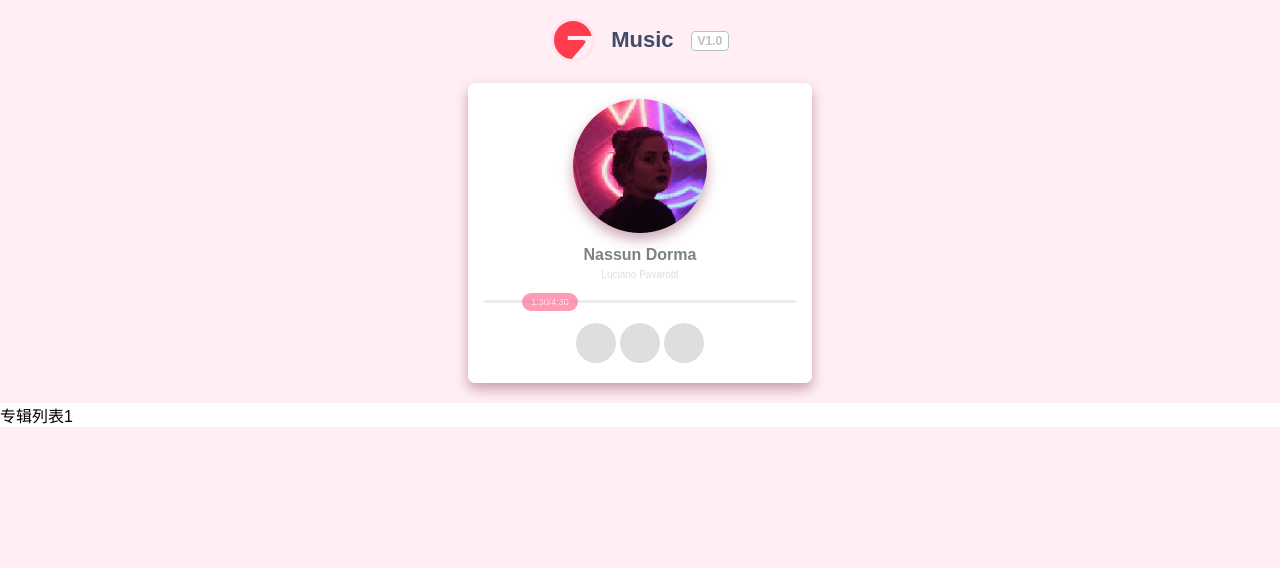
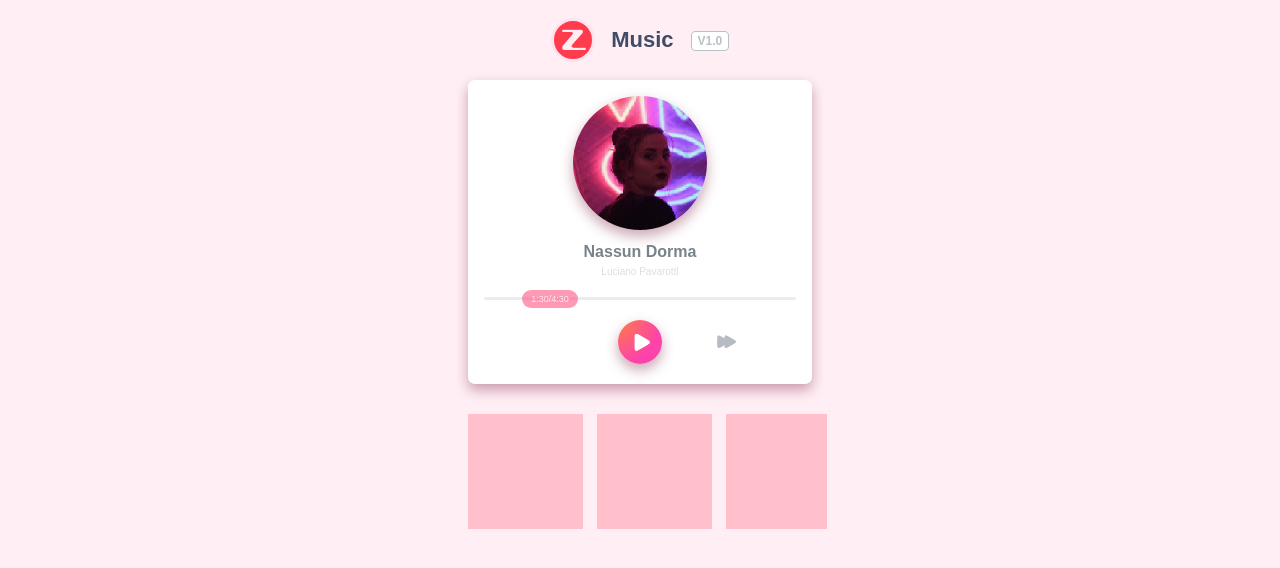
Before and after one commit to funny-man/z-music, a website built with webpack: page index.html in a window 1280 px wide. Built offline with nearby package versions, Linux system fonts and the light colour scheme.

Commit message:
静态页面-20180419

```diff
--- a/index.html
+++ b/index.html
@@ -19,7 +19,7 @@
                     </p>
                 </div>
                 <div id="player">
-                    <img src="./src/imgs/music-photo.png" alt="music-photo">
+                    <div class="music-photo"></div>
                     <h3>Nassun Dorma</h3>
                     <p>Luciano Pavarottl</p>
                     <div class="line">
@@ -27,13 +27,26 @@
                     </div>
                     <div class="btns">
                         <div class="btn loop"></div>
-                        <div class="btn play"></div>
-                        <div class="btn next"></div>
+                        <div class="btn play">
+                            <img src="./src/imgs/play.png" alt="play">
+                        </div>
+                        <div class="btn next">
+                            <img src="./src/imgs/next.png" alt="play">
+                        </div>
                     </div>
 
                 </div>
-                <div id="album-list">专辑列表1</div>
-
+                <div id="album-list">
+                    <div class="list-ct">
+                        <ul class="clearfi">
+                            <li></li>
+                            <li></li>
+                            <li></li>
+                            <li></li>
+                            <li></li>
+                        </ul>
+                    </div>
+                </div>
             </div>
         </div>
         <script src="./dist/zMusic.min.js"></script>
--- /dev/null
+++ b/postcss.config.js
@@ -0,0 +1,5 @@
+module.exports = {
+    plugins: [
+        require('autoprefixer')
+    ]
+};
--- /dev/null
+++ b/src/sass/a.css
@@ -0,0 +1,3 @@
+div{
+    display: flex;
+}
--- a/src/sass/style.scss
+++ b/src/sass/style.scss
@@ -13,6 +13,9 @@ $font-3:#dcdee0;                         //字体2
 $font-4:#e9c3d1;                         //字体3
 $btn:#d9dcdf;                            //按钮
 $btn_hover:#d9dcdf;                      //按钮悬停
+$btn-a:#ff8338;                          //按钮渐变色
+$btn-b:#fd42ac;                          //按钮渐变色
+
 
 //css
 //还是动态rem吧
@@ -24,17 +27,19 @@ $btn_hover:#d9dcdf;                      //按钮悬停
     margin: 0;
     padding: 0;
     box-sizing: border-box;
+    list-style: none;
 }
 html,
 body {
     width: 100%;
     height: 100%;
     font-family:Arial,Helvetica,sans-serif;
+    background-color: $bgc;
 }
 #logo {
     text-align: center;
     vertical-align: middle;
-    margin-top: 18px;
+    margin-top: 17px;
 }
 #logo::before {
     content: '';
@@ -47,6 +52,9 @@ body {
     padding: 3px;
     border-radius: 50%;
     background-image: url(../imgs/logo.png);
+    background-position: center;
+    background-size:cover;
+    background-repeat: no-repeat;
 }
 #logo p {
     display: inline-block;
@@ -69,27 +77,31 @@ body {
     }
 }
 #ct{
-    width: 100%;
-    height:100%;
+    width: 375px;
     background-color: $bgc;
     margin: 0 auto;
-    overflow: hidden;
+    padding: 1px;
+    // overflow: hidden;
 }
 #player{
     background-color:$white;
     text-align: center;
     width: 344px;
-    // height: 292px;
-    margin: 21px auto 0 auto;
+    margin: 18px auto 0 auto;
     padding: 16px;
     border-radius: 7px;
     box-shadow: 0 6px 13px rgba(124, 30, 65,.4);
-    img{
+    .music-photo {
         display: block;
         width: 134px;
+        height: 134px;
         margin: 0 auto;
         border-radius: 50%;
         box-shadow: 0 6px 13px rgba(124, 30, 65,.4);
+        background-image: url(../imgs/music-photo.png);
+        background-position: center;
+        background-size:cover;
+        background-repeat: no-repeat;
     }
     h3{
        margin-top: 13px;
@@ -124,15 +136,55 @@ body {
         margin-top: 20px;
     }
     .btn{
-        width: 40px;
-        height: 40px;
-        background-color: $font-3;
+        width: 44px;
+        height: 44px;
+        margin-left: 37px;
         display: inline-block;
         border-radius: 50%;
     }
+    .loop{
+        margin-left: 0;
+        img{
+            display: inline-block;
+            width: 100%;
+        }
+    }
+    .play{
+        background-image:radial-gradient(50px 50px at -4px  -4px,$btn-a,$btn-b);
+        box-shadow: 0 6px 13px rgba(124, 30, 65,.4);
+        img{
+            display: inline-block;
+            width: 100%;
+        }
+    }
+    .next{
+        img{
+            display: inline-block;
+            width: 100%;
+        }
+    }
 }
+#album-list{
+    width: 100%;
+    height: 115px;
+    margin-top: 30px;
+    overflow:hidden;
+    .list-ct{
+        overflow:scroll;
+        width: calc(100% + 18px);
+        height:  calc(100% + 18px);
+        ul{
 
-#album-list{
-    background-color: #fff;
-    margin-top: 20px;
+            width: 1000px;
+            li{
+                width: 115px;
+                height: 115px;
+                background-color: pink;
+                float: left;
+                margin-left: 14px;
+            }
+        }
+    }
+
 }
+.clearfi::after {content:""; display:block; clear:both;}
--- a/webpack.config.js
+++ b/webpack.config.js
@@ -3,11 +3,9 @@ const webpack = require("webpack");
 const path = require("path");
 const ExtractTextPlugin = require("extract-text-webpack-plugin");//外部插件要单独下载然后require；这个插件可以吧sass提取出来转成css而不是打包到js里面
 
+
 var BUILD_PATH = path.resolve(__dirname, 'dist');
 var PATH = path.resolve(__dirname, 'src/js/zMusic.js');
-
-//写一个判断啥时候使用代码压缩
-
 
 module.exports = {
     entry: PATH,
@@ -29,6 +27,8 @@ module.exports = {
             disable: false,
             allChunks: true
         }),
+
+
     ],
     module: {
         rules: [
@@ -44,12 +44,21 @@ module.exports = {
                 exclude: /node_modules/,
                 use: ExtractTextPlugin.extract({
                     fallback: 'style-loader',
-                    use: ['css-loader', {
-                        loader: 'sass-loader',
-                        options: {
-                            sourceMap: false
-                        }
-                    }]
+                    use: [
+                        'css-loader',
+
+                        {
+                            loader: 'postcss-loader',  //这是专门为样式加浏览器兼容前缀的loader
+                            options: {
+                                sourceMap: false,
+                                config: {path: 'postcss.config.js'}  // 这个得在项目根目录创建postcss.config.js文件在里面写好配置
+                            }
+                        },
+                        {
+                            loader: 'sass-loader',
+                            options: {sourceMap: false}
+                        },
+                    ]
                 })
             },
             //下面这段配置没有用插件只是单纯的吧sass问价按照'sass-loader','css-loader','style-loader'处理
@@ -63,6 +72,16 @@ module.exports = {
             //         'sass-loader'
             //     ]
             // }
+            //下面是处理css得loader
+            // {
+            //     test: /\.css$/,
+            //     exclude: /node_modules/,
+            //     use:ExtractTextPlugin.extract({
+            //         fallback: 'style-loader',
+            //         use: ['css-loader', 'postcss-loader']
+            //     })
+            // },
+            //把图片文件抽离到dist文件夹；要不然sass里面要写绝对路径；写相对路径会失效
             {
                 test: /\.(png|jpg|jpeg|gif|woff|woff2|ttf|eot|svg|swf)$/,
                 use: {
```
Also changed, not shown: package.json (+11 -1 lines), dist/main.css, dist/music-photo_PeKAZxN.png (added), dist/play_tI8TYrC.png (added), src/imgs/next.png (added), src/imgs/play.png (added), 1 other file.
